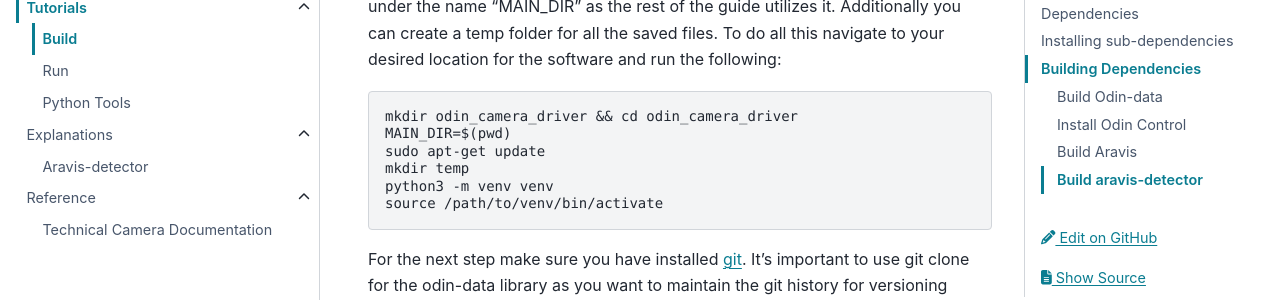
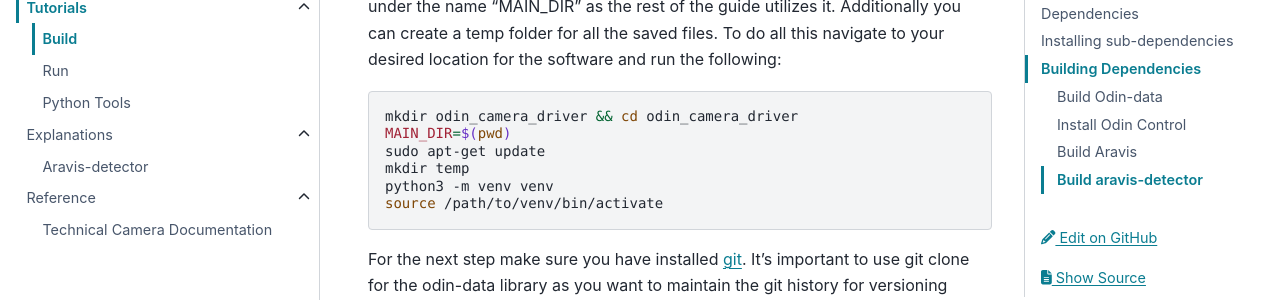
Before and after one commit to Observatory-Sciences/aravis-detector, a Sphinx documentation site: the page built from docs/user/tutorials/build.md, in a window 1280 px wide and 900 px high, scrolled down 1669 px. Shown: the part 152-452 px from the top of the window. Built offline with Sphinx 7.4.7 and the PyData theme 0.15.4, drawn with Linux system fonts in a browser that asks for light colours.

Commit message:
Update docs/user/tutorials/build.md
Co-authored-by: Ulrik Kofoed Pedersen <ulrikpedersen@users.noreply.github.com>

````diff
--- a/docs/user/tutorials/build.md
+++ b/docs/user/tutorials/build.md
@@ -58,7 +58,7 @@ sudo apt install ninja-build build-essential meson libxml2-dev libglib2.0-dev \
 
 (Optional) It's useful to save the plugin an it's dependencies in same folder and create a virtual environment for the python server. Create a shortcut to this folder under the name "MAIN_DIR" as the rest of the guide utilizes it. Additionally you can create a temp folder for all the saved files. To do all this navigate to your desired location for the software and run the following:
 
-```shellhttp://www.cmake.org
+```shell
 mkdir odin_camera_driver && cd odin_camera_driver
 MAIN_DIR=$(pwd)
 sudo apt-get update
````
